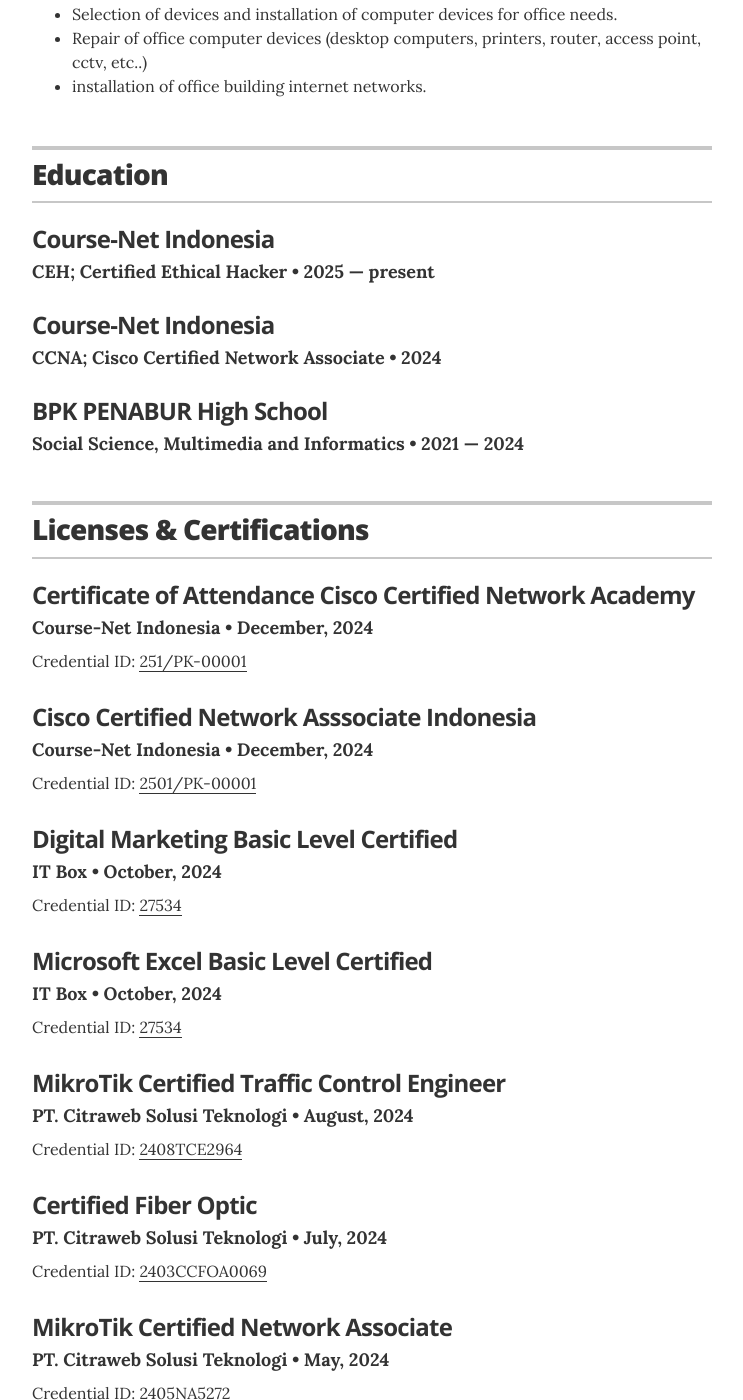
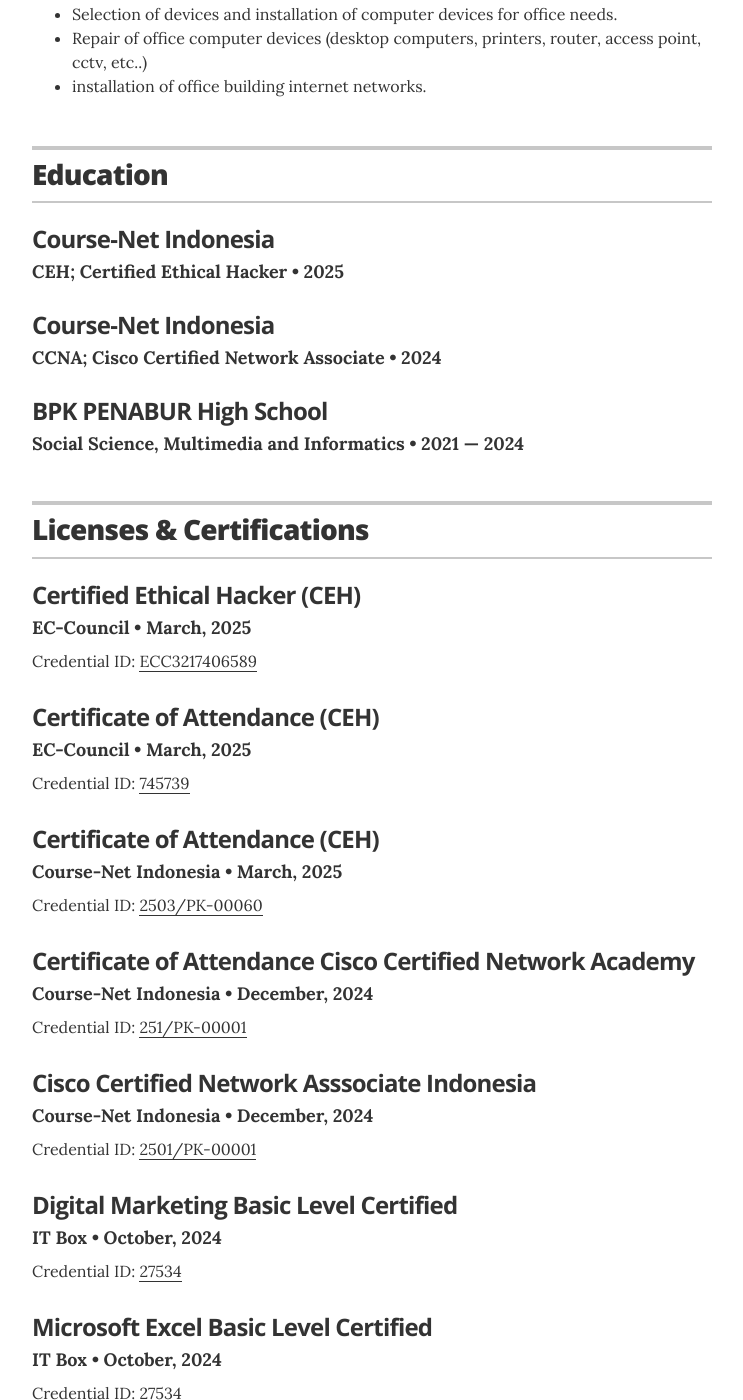
Before and after one commit to VitoKaryadi/jekyll-personalweb, a Jekyll site: the page built from index.html, in a window 1280 px wide and 1400 px high, scrolled down 1097 px. Shown: the whole window, without its empty margins (268-1011 px from the left). Built offline with Jekyll 4.4.1, drawn with Linux system fonts in a browser that asks for light colours; nearby versions of some CDN libraries.

Commit message:
Update resume.html

```diff
--- a/_layouts/resume.html
+++ b/_layouts/resume.html
@@ -94,7 +94,7 @@
 
         <div class="resume-item">
           <h3 class="resume-item-title">Course-Net Indonesia</h3>
-          <h4 class="resume-item-details">CEH; Certified Ethical Hacker &bull; 2025 &mdash; present</h4>
+          <h4 class="resume-item-details">CEH; Certified Ethical Hacker &bull; 2025</h4>
           <!-- <p class="resume-item-copy"></p> -->
         </div>
 
@@ -119,6 +119,26 @@
         <header class="section-header">
           <h2>Licenses & Certifications</h2>
         </header>
+         <div class="resume-item">
+          <h3 class="resume-item-title">Certified Ethical Hacker (CEH)</a></h3>
+          <h4 class="resume-item-details">EC-Council &bull; March, 2025</h4>
+          <p class="resume-item-copy">Credential ID: <a href="https://github.com/VitoKaryadi/jekyll-personalweb/blob/bfcbbffcf514097d38eabc1e632349757f1d6e85/CEH%20Certificate.pdf">ECC3217406589</a></p>
+        </div>
+
+        </header>
+         <div class="resume-item">
+          <h3 class="resume-item-title">Certificate of Attendance (CEH)</a></h3>
+          <h4 class="resume-item-details">EC-Council &bull; March, 2025</h4>
+          <p class="resume-item-copy">Credential ID: <a href="https://github.com/VitoKaryadi/jekyll-personalweb/blob/0fd5f51839fae46a61e743462fd67c804d96e68b/ECC-Evaluation-Certificate.pdf">745739</a></p>
+        </div>
+
+        </header>
+         <div class="resume-item">
+          <h3 class="resume-item-title">Certificate of Attendance (CEH)</a></h3>
+          <h4 class="resume-item-details">Course-Net Indonesia &bull; March, 2025</h4>
+          <p class="resume-item-copy">Credential ID: <a href="https://coursenet.s3.ap-southeast-3.amazonaws.com/Course-Net-Advanced/member/CompletionCertificateMelchior%20Vito%20Karyadi-31076.pdf">2503/PK-00060</a></p>
+        </div>
+
         <div class="resume-item">
           <h3 class="resume-item-title">Certificate of Attendance Cisco Certified Network Academy</a></h3>
           <h4 class="resume-item-details">Course-Net Indonesia &bull; December, 2024</h4>
```
